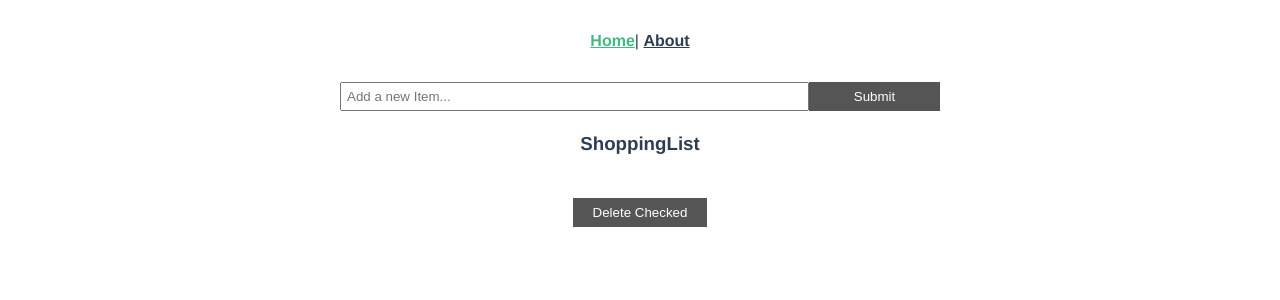
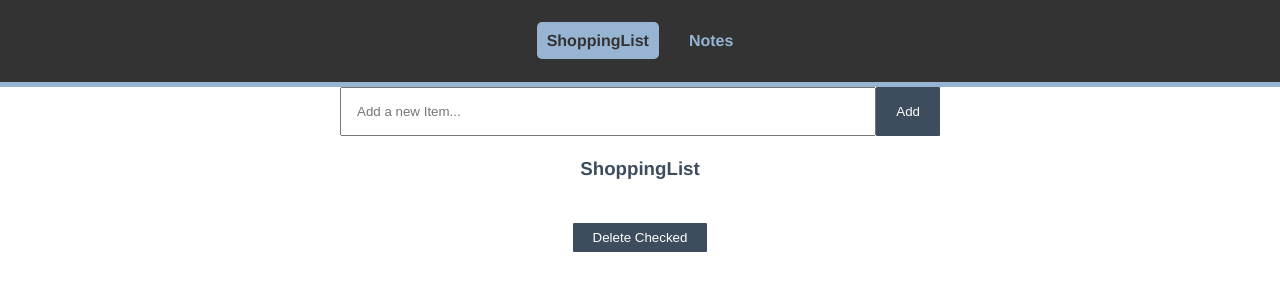
Before and after one commit to SeacretCK/Vue-ShoppingList, a Vue app: page / in a window 1280 px wide. Shown: the top 300 px of the page. Built offline with nearby package versions, Linux system fonts and the light colour scheme.

Commit message:
uuids, refresh from storage

```diff
--- a/package.json
+++ b/package.json
@@ -10,6 +10,7 @@
     "dependencies": {
         "core-js": "^3.6.4",
         "register-service-worker": "^1.6.2",
+        "uuid": "^7.0.1",
         "vue": "^2.6.11",
         "vue-router": "^3.1.5"
     },
--- a/src/App.vue
+++ b/src/App.vue
@@ -1,8 +1,8 @@
 <template>
     <div id="app">
         <div id="nav">
-            <router-link to="/">Home</router-link>|
-            <router-link to="/about">About</router-link>
+            <router-link to="/">ShoppingList</router-link>
+            <router-link to="/about">Notes</router-link>
         </div>
         <router-view />
     </div>
@@ -19,13 +19,20 @@
 
 #nav {
     padding: 30px;
+    background: #333;
+    border-bottom: 5px #97b5d3 solid;
 
     a {
         font-weight: bold;
-        color: #2c3e50;
+        color: #97b5d3;
+        text-decoration: none;
+        padding: 10px;
+        margin: 0 10px;
 
         &.router-link-exact-active {
-            color: #42b983;
+            background: #97b5d3;
+            color: #333;
+            border-radius: 5px;
         }
     }
 }
@@ -44,13 +51,14 @@ body {
 .btn {
     display: inline-block;
     border: none;
-    background: #555;
+    background: #3d4d5e;
     color: #fff;
     padding: 7px 20px;
     cursor: pointer;
+    border-radius: 1px;
 }
 
 .btn:hover {
-    background: #666;
+    background: #4a5c70;
 }
 </style>
--- a/src/components/AddItem.vue
+++ b/src/components/AddItem.vue
@@ -2,14 +2,17 @@
     <div>
         <form v-on:submit.prevent="addItem">
             <input type="text" v-model="itemInput" placeholder="Add a new Item..." />
-            <input type="submit" value="Submit" class="btn" />
+            <input type="submit" value="Add" class="btn" />
         </form>
     </div>
 </template>
 
 <script>
+import { v4 as uuidv4 } from "uuid";
+
 export default {
     name: "AddItem",
+    props: ["shoppingItems"],
     data() {
         return {
             itemInput: ""
@@ -18,6 +21,7 @@ export default {
     methods: {
         addItem() {
             const newItem = {
+                id: uuidv4(),
                 name: this.itemInput,
                 done: false
             };
@@ -36,14 +40,15 @@ div {
 
     form {
         display: flex;
+        justify-content: flex-start;
 
         input[type="text"] {
-            flex: 10;
-            padding: 5px;
+            padding: 15px;
+            width: 100%;
         }
 
         input[type="submit"] {
-            flex: 2;
+            margin-left: auto;
         }
     }
 }
--- a/src/components/ListItem.vue
+++ b/src/components/ListItem.vue
@@ -1,21 +1,22 @@
 <template>
     <div class="list-item">
-        <input type="checkbox" v-on:change="markDone" />
+        <input type="checkbox" name="item.name" :checked="item.done" v-on:change="markDone" />
         <p v-bind:class="{'is-done':item.done}">{{item.name}}</p>
-        <button class="del" @click="$emit('del-item', item.name, index)">X</button>
+        <button class="del" @click="$emit('del-item', item.id)">X</button>
     </div>
 </template>
 
 <script>
 export default {
     name: "ListItem",
-    props: ["item", "index"], // = the value of each iteration in ShoppingList
+    props: ["item"], // = the value of each iteration in ShoppingList
     methods: {
         markDone() {
             this.item.done = !this.item.done;
             localStorage.setItem(
-                `shoppinglist.${this.item.name}`,
+                `shoppinglist.${this.item.id}`,
                 JSON.stringify({
+                    id: this.item.id,
                     name: this.item.name,
                     done: this.item.done
                 })
--- a/src/components/ShoppingList.vue
+++ b/src/components/ShoppingList.vue
@@ -2,11 +2,7 @@
     <div>
         <h3>ShoppingList</h3>
         <div class="shopping-list" v-for="(item, index) in shoppingItems" v-bind:key="index">
-            <ListItem
-                v-bind:item="item"
-                v-bind:index="index"
-                v-on:del-item="$emit('del-item', item.name, index)"
-            />
+            <ListItem v-bind:item="item" v-on:del-item="$emit('del-item', item.id)" />
         </div>
         <button class="btn" @click="$emit('del-all')">Delete Checked</button>
     </div>
@@ -27,6 +23,7 @@ export default {
 <style scoped>
 h3 {
     padding: 20px;
+    color: #3d4d5e;
 }
 .shopping-list {
     max-width: 600px;
--- a/src/views/About.vue
+++ b/src/views/About.vue
@@ -1,5 +1,44 @@
 <template>
-  <div class="about">
-    <h1>This is an about page</h1>
-  </div>
+    <div class="notes">
+        <form v-on:submit.prevent="addNote">
+            <textarea v-model="note" cols="40" rows="10"></textarea>
+            <input type="submit" value="Save" class="btn" />
+        </form>
+        <div>
+            <p></p>
+        </div>
+    </div>
 </template>
+
+<script>
+import { v4 as uuidv4 } from "uuid";
+
+export default {
+    name: "Notes",
+    data() {
+        return {
+            note: "",
+            allNotes: []
+        };
+    },
+    methods: {
+        addNote() {
+            const newNote = this.note;
+            const id = uuidv4();
+            localStorage.setItem(`notes.${id}`, newNote);
+            this.allNotes.push(newNote);
+        }
+    }
+};
+</script>
+
+<style lang="scss" scoped>
+.notes {
+    margin-top: 10px;
+
+    form input {
+        display: block;
+        margin: 0 auto;
+    }
+}
+</style>
--- a/src/views/Home.vue
+++ b/src/views/Home.vue
@@ -1,6 +1,6 @@
 <template>
     <div class="home">
-        <AddItem v-on:add-item="addItem" />
+        <AddItem v-bind:shoppingItems="shoppingItems" v-on:add-item="addItem" />
         <ShoppingList
             v-bind:shoppingItems="shoppingItems"
             v-on:del-item="deleteItem"
@@ -26,28 +26,25 @@ export default {
     },
     methods: {
         addItem(newItem) {
-            // const { item, completed } = newItem;
-            // this.shoppingItems = [...this.shoppingItems, newItem];
             localStorage.setItem(
-                `shoppinglist.${newItem.name}`,
+                `shoppinglist.${newItem.id}`,
                 JSON.stringify(newItem)
             );
-            this.shoppingItems.push(newItem);
+            this.updateListArray();
         },
-        deleteItem(name, index) {
-            localStorage.removeItem(`shoppinglist.${name}`);
-            this.shoppingItems.splice(index, 1);
+        deleteItem(id) {
+            localStorage.removeItem(`shoppinglist.${id}`);
+            this.updateListArray();
         },
         deleteAll() {
-            this.shoppingItems.forEach((item, index) => {
+            this.shoppingItems.forEach(item => {
                 if (item.done) {
-                    localStorage.removeItem(`shoppinglist.${item.name}`);
-                    this.shoppingItems.splice(index, 1);
+                    localStorage.removeItem(`shoppinglist.${item.id}`);
                 }
             });
-        }
+            this.updateListArray();
         },
-    created() {
+        updateListArray() {
             const prefix = /shoppinglist.*/;
             let storedItems = [];
 
@@ -59,5 +56,9 @@ export default {
             });
             this.shoppingItems = storedItems;
         }
+    },
+    created() {
+        this.updateListArray();
+    }
 };
 </script>
```
Lines whose indentation alone changed are shown as unchanged.
